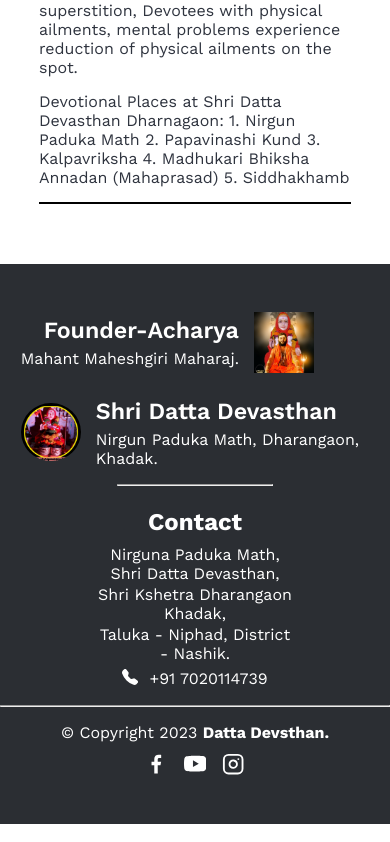
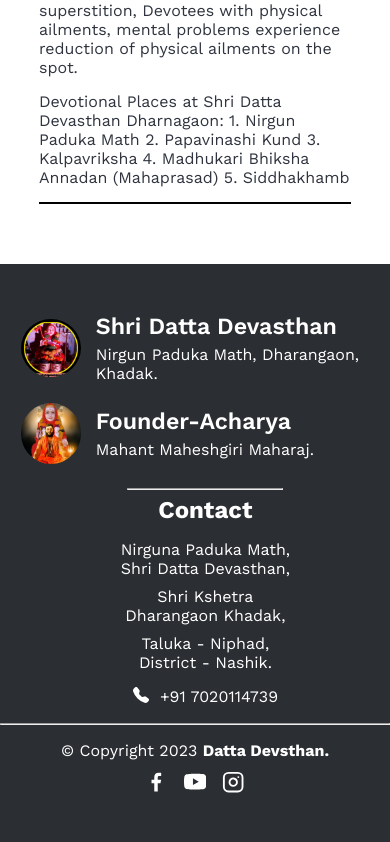
Before and after one commit to Girish3002/Project, a React (Vite) app: page /about in a window 390 px wide. Shown: the part 2092-2934 px from the top of the page. Built offline with nearby package versions, Linux system fonts and the light colour scheme.

Commit message:
footer updated

```diff
--- a/src/components/eventCard/EventCard.jsx
+++ b/src/components/eventCard/EventCard.jsx
@@ -35,7 +35,7 @@ const EventCard = ({ event }) => {
                 window.scrollTo(0, 0);
               }}
             >
-              Donation
+              Donate
             </div>
           </div>
           <div
--- a/src/components/footer/Footer.css
+++ b/src/components/footer/Footer.css
@@ -6,16 +6,17 @@
 }
 .footer-top{
   display: flex;
-  align-items: center;
   justify-content: space-between;
-  flex-direction: row-reverse;
+  /* flex-direction: column-reverse; */
+  gap: 20px;
 }
 .footer-top .logo{
   display: flex;
   align-items: center;
   gap: 15px;
-  flex-direction: row-reverse;
-  text-align: right;
+
+   text-align: left;
+   border-radius: 50%;
 }
 .footer-top .logo:hover{
   cursor: pointer;
@@ -48,34 +49,30 @@ gap: 5px;}
   flex-direction: row;
   text-align: left;
 }
-
+.footer-top .footer-left{
+  display: flex;
+  flex-direction: column-reverse;
+  gap: 20px;
+}
 
 .footer-bottom hr{
   margin-block: 1rem;
 
 }
-.footer-bottom .contact-footer-details p{
-  padding-top: 2px;
+.footer-top .contact-footer-details p{
+  padding-top: 9px;
 }
-.footer-bottom .contact-footer{
+
+.footer-top .contact-footer hr{
+  display: none;
+
+}
+.footer-top  .contact-footer .contact-footer-phone{
   display: flex;
-  flex-direction: column;
   /* justify-content: center; */
-  align-items: center;
-  gap:0.4rem;
-margin: auto;
-width: 50%;
-text-align: center;
-}
-.footer-bottom .contact-footer hr{
-  width: 40vw;
-  text-align: center;
-}
-.footer-bottom .contact-footer .contact-footer-phone{
-  display: flex;
-  justify-content: center;
   align-items: start;
   gap: 0.7rem;
+  padding-top: 9px;
 }
 .footer-bottom .footer-end{
   display: flex;
@@ -108,6 +105,24 @@ text-align: center;
     flex-direction: row;
     text-align: left;
   }
+  .footer-top  .contact-footer{
+    display: flex;
+    flex-direction: column;
+    /* justify-content: center; */
+    align-items: center;
+    gap:0.4rem;
+  margin: auto;
+  width: 50%;
+  text-align: center;
+  }
+  .footer-top .contact-footer hr{
+    display: block;
+    width: 40vw;
+    text-align: center;
+  }
+  .footer-top .footer-right{
+    margin: 0 auto;
+  }
   .footer-bottom .footer-end{
 flex-direction: column;
 gap: 0.7rem;
--- a/src/components/footer/Footer.jsx
+++ b/src/components/footer/Footer.jsx
@@ -11,6 +11,7 @@ const Footer = () => {
     <div className="Footer">
       <div className="container">
         <div className="footer-top">
+          <div className="footer-left">
             <div className="founder-info">
               <div className="logo">
                 <img
@@ -40,7 +41,7 @@ const Footer = () => {
               </div>
             </div>
           </div>
-        <div className="footer-bottom">
+          <div className="footer-right">
             <div className="contact-footer">
               <hr />
               <h2>Contact</h2>
@@ -56,6 +57,9 @@ const Footer = () => {
                 <div className="contact-phone-no">+91 7020114739</div>
               </div>
             </div>
+          </div>
+        </div>
+        <div className="footer-bottom">
           <hr />
           <div className="footer-end">
             <div className="footer-end-left">
```
Lines whose indentation alone changed are shown as unchanged.
